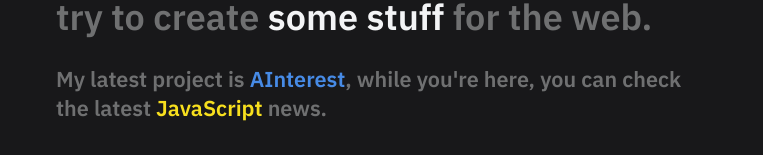
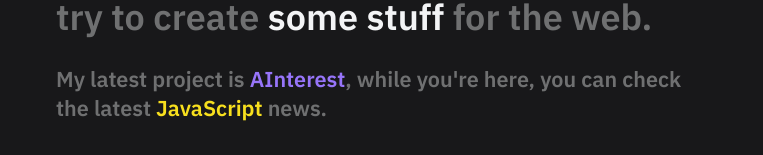
Before and after one commit to lorenzo-ap/portfolio, a React (Vite) app: page / in a window 1280 px wide. Shown: the part 346-501 px from the top of the page, without its empty margins (258-1021 px from the left). Built offline with nearby package versions, Linux system fonts and the light colour scheme.

Commit message:
chore: update AInterest link color

```diff
--- a/src/index.scss
+++ b/src/index.scss
@@ -6,11 +6,11 @@
 
 :root {
   --text-orange: #f37037;
-  --text-blue: #478be6;
+  --text-purple: #9775fa;
   --text-yellow: #f7df1e;
 
   --faded-line-orange: rgba(243, 112, 55, 0.2);
-  --faded-line-blue: rgba(71, 139, 230, 0.2);
+  --faded-line-purple: rgba(151, 117, 250, 0.2);
   --faded-line-yellow: rgba(247, 223, 30, 0.2);
 }
 
@@ -87,9 +87,9 @@ a {
     background-image: linear-gradient(transparent calc(85% - 5px), var(--faded-line-orange) 5px);
   }
 
-  &__blue {
-    color: var(--text-blue);
-    background-image: linear-gradient(transparent calc(85% - 5px), var(--faded-line-blue) 5px);
+  &__purple {
+    color: var(--text-purple);
+    background-image: linear-gradient(transparent calc(85% - 5px), var(--faded-line-purple) 5px);
   }
 
   &__yellow {
--- a/src/pages/Home.tsx
+++ b/src/pages/Home.tsx
@@ -21,7 +21,7 @@ export const HomePage = () => {
 
 			<div className='font-semibold text-[21.6px] text-faded-text leading-[1.3]'>
 				My latest project is{' '}
-				<Link className='link link__blue' target='_blank' to='https://ainterest.live/'>
+				<Link className='link link__purple' target='_blank' to='https://ainterest.live/'>
 					AInterest
 				</Link>
 				, while you&apos;re here, you can check the latest{' '}
```
